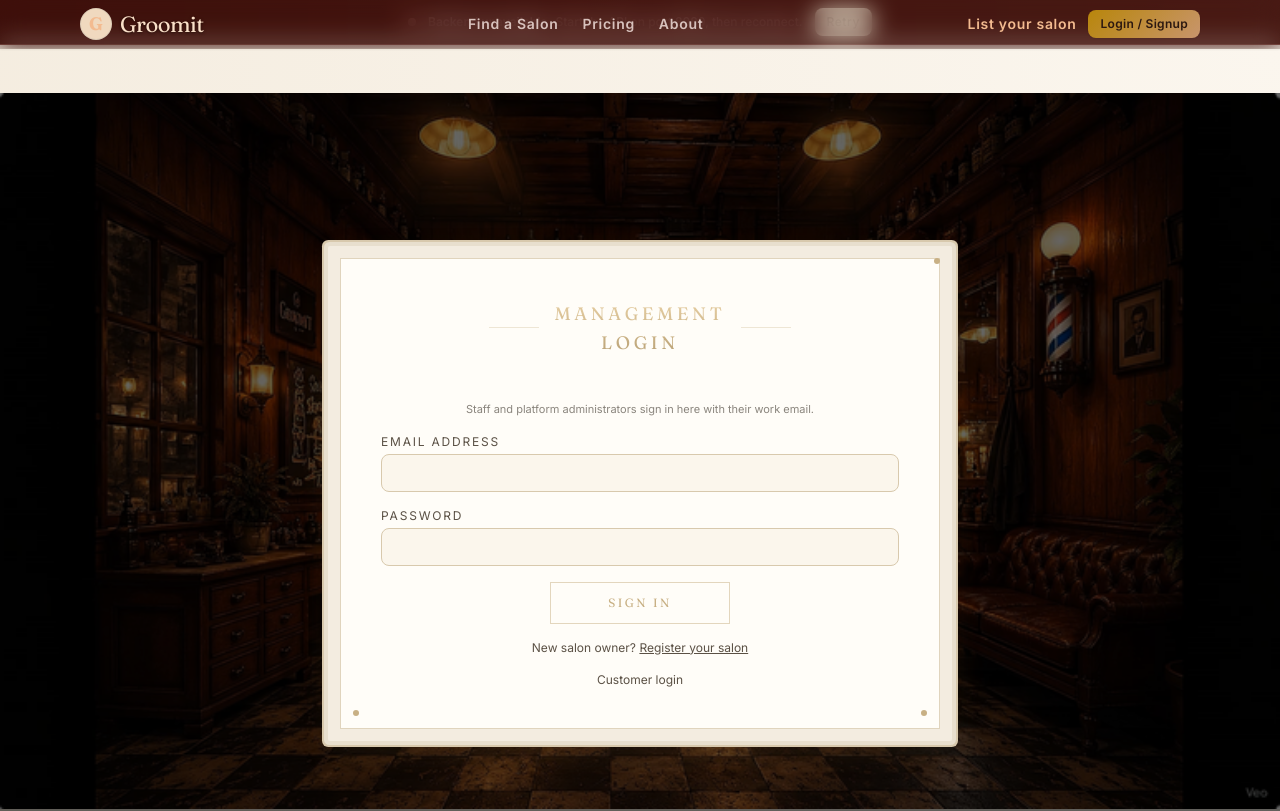
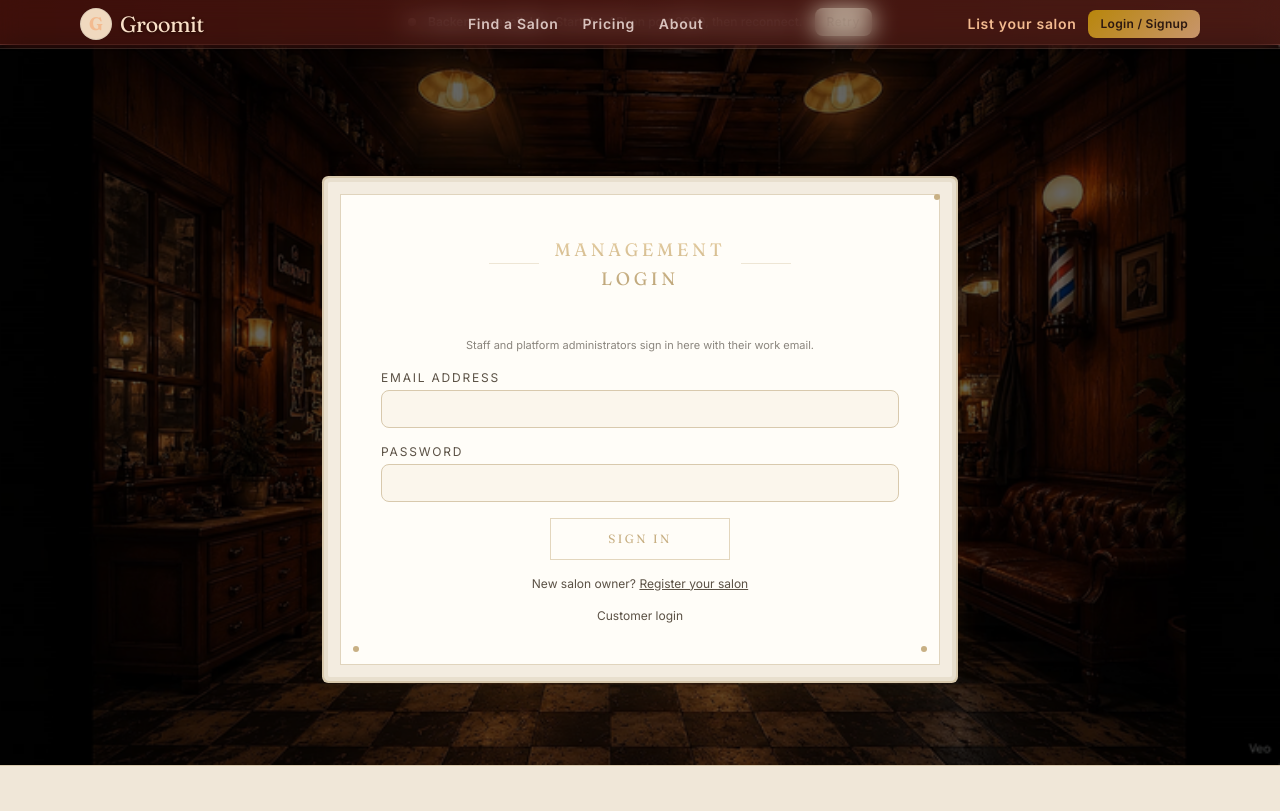
Before and after one commit to Tushargg1/hairsaloon, a React (Vite) app in the folder frontend/: page /manage/login in a window 1280 px wide. Shown: the top 811 px of the page. Built offline with nearby package versions, Linux system fonts and the light colour scheme; no server answers.

Commit message:
Login: image starts at top behind navbar; footer covers ~10% below

```diff
--- a/frontend/src/shared/auth/ManagementLoginPage.jsx
+++ b/frontend/src/shared/auth/ManagementLoginPage.jsx
@@ -87,9 +87,9 @@ export default function ManagementLoginPage() {
   }
 
   return (
-    <main className="relative flex flex-col min-h-screen justify-center overflow-hidden">
-      <div className="absolute inset-0 z-0 bg-contain bg-no-repeat bg-top md:hidden" style={{ backgroundImage: "url('/background-img-mobile.jpg')" }} />
-      <div className="absolute inset-0 z-0 bg-contain bg-no-repeat bg-top hidden md:block" style={{ backgroundImage: "url('/background-windows-img.png')" }} />
+    <main className="relative flex flex-col min-h-[90vh] justify-center overflow-hidden -mt-12 pt-12">
+      <div className="absolute inset-0 z-0 bg-cover bg-top md:hidden" style={{ backgroundImage: "url('/background-img-mobile.jpg')" }} />
+      <div className="absolute inset-0 z-0 bg-cover bg-top hidden md:block" style={{ backgroundImage: "url('/background-windows-img.png')" }} />
       <div className="absolute inset-0 z-0 bg-black/60" />
       <section className="relative z-10 py-12 px-4 lg:px-6 w-full md:max-w-2xl md:mx-auto">
         <div className="booking-frame">
--- a/frontend/src/tenant/TenantLoginPage.jsx
+++ b/frontend/src/tenant/TenantLoginPage.jsx
@@ -63,9 +63,9 @@ export default function TenantLoginPage() {
   }
 
   return (
-    <main className="relative flex flex-col min-h-screen justify-center overflow-hidden">
-      <div className="absolute inset-0 z-0 bg-contain bg-no-repeat bg-top md:hidden" style={{ backgroundImage: "url('/background-img-mobile.jpg')" }} />
-      <div className="absolute inset-0 z-0 bg-contain bg-no-repeat bg-top hidden md:block" style={{ backgroundImage: "url('/background-windows-img.png')" }} />
+    <main className="relative flex flex-col min-h-[90vh] justify-center overflow-hidden -mt-12 pt-12">
+      <div className="absolute inset-0 z-0 bg-cover bg-top md:hidden" style={{ backgroundImage: "url('/background-img-mobile.jpg')" }} />
+      <div className="absolute inset-0 z-0 bg-cover bg-top hidden md:block" style={{ backgroundImage: "url('/background-windows-img.png')" }} />
       <div className="absolute inset-0 z-0 bg-black/60" />
       <section className="relative z-10 py-12 px-4 lg:px-6 w-full md:max-w-2xl md:mx-auto">
         <div className="booking-frame">
```
